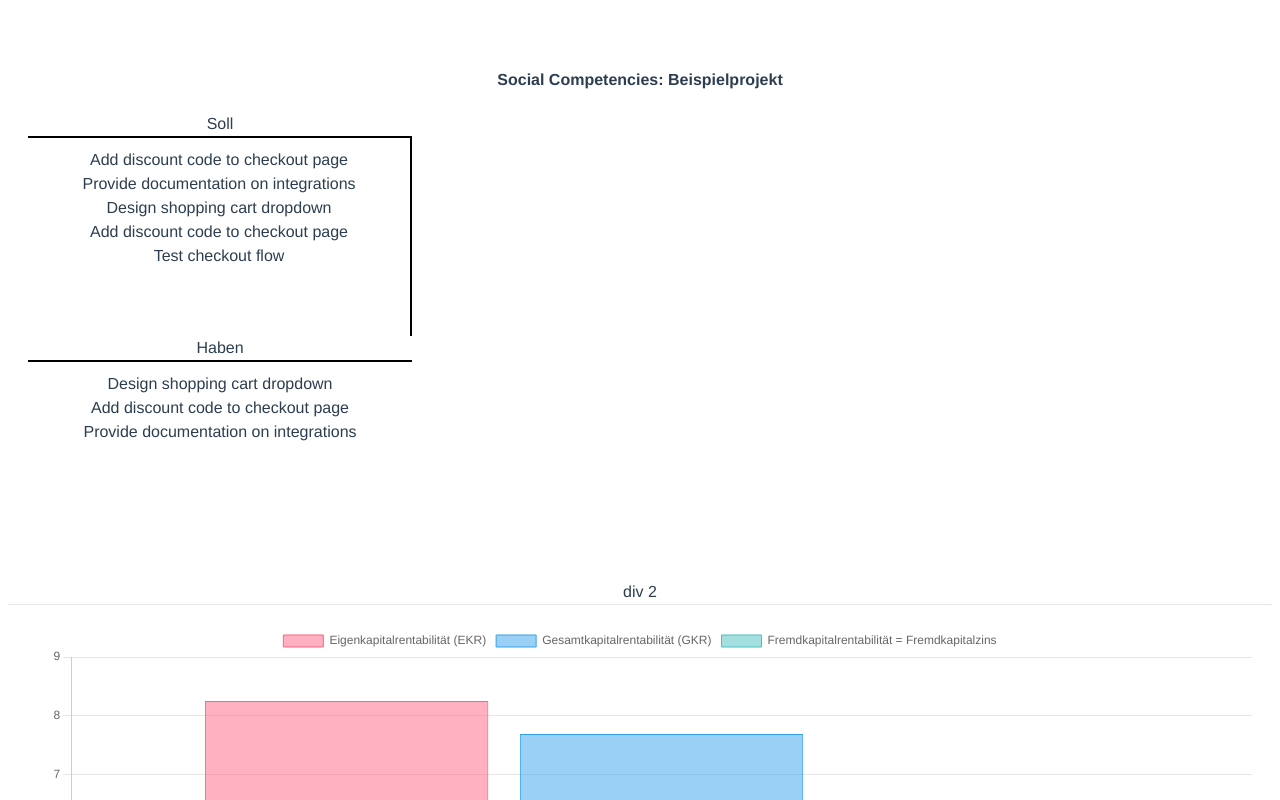
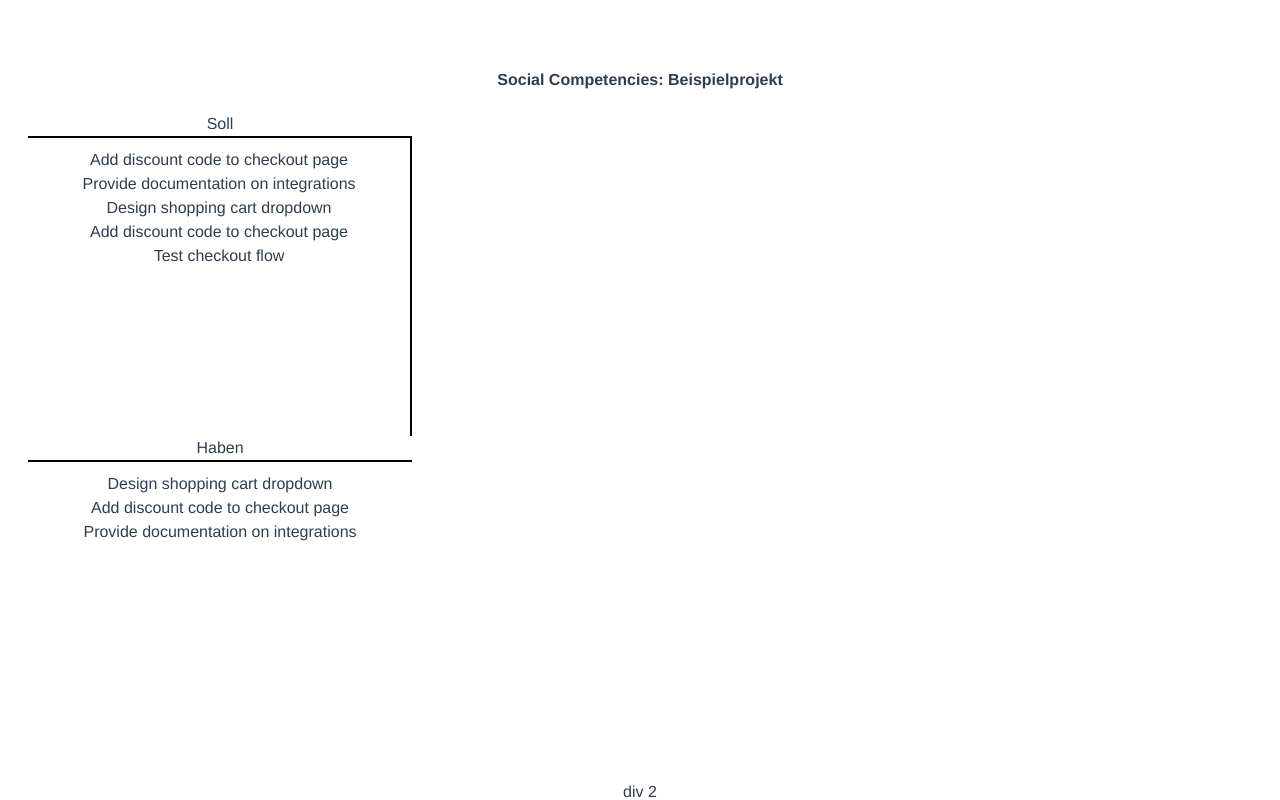
Before and after one commit to dominikdablander/dukproject, a Vue app: page / in a window 1280 px wide. Shown: the top 800 px of the page. Built offline with nearby package versions, Linux system fonts and the light colour scheme.

Commit message:
modified:   src/components/HelloWorld.vue

```diff
--- a/src/components/HelloWorld.vue
+++ b/src/components/HelloWorld.vue
@@ -13,12 +13,12 @@
               :key="index"
               class="t-table"
               :class="{ 't-table-right': index === 0 }"
-              style="min-height: 200px"
+              style="min-height: 300px;"
               v-model="column.tasks"
               item-key="id"
               group="tasks"
               ghost-class="ghost-card"
-              :empty-insert-threshhold="500"
+              :empty-insert-threshhold="50"
             >
               <template #item="{ element }">
                 <task-card
```
